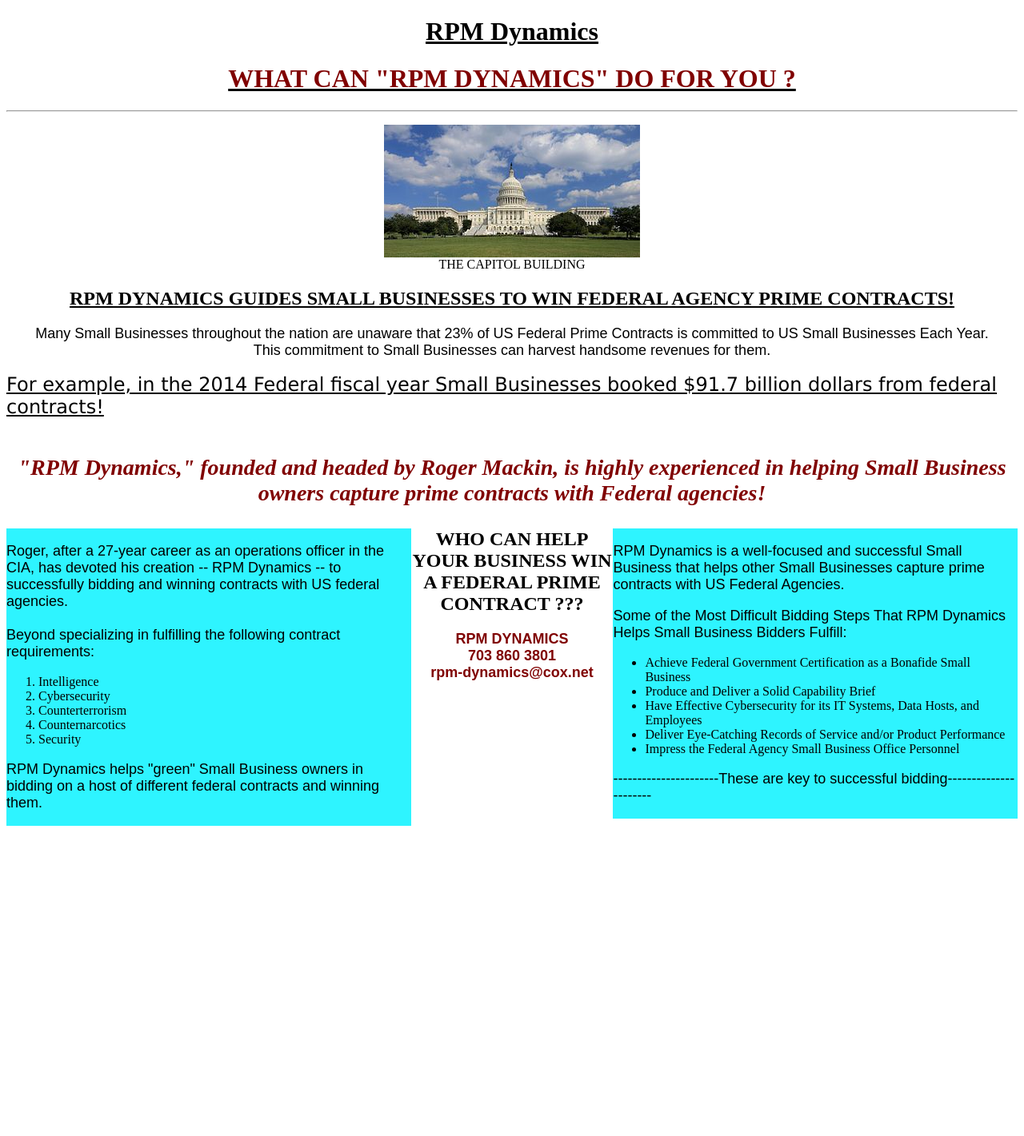
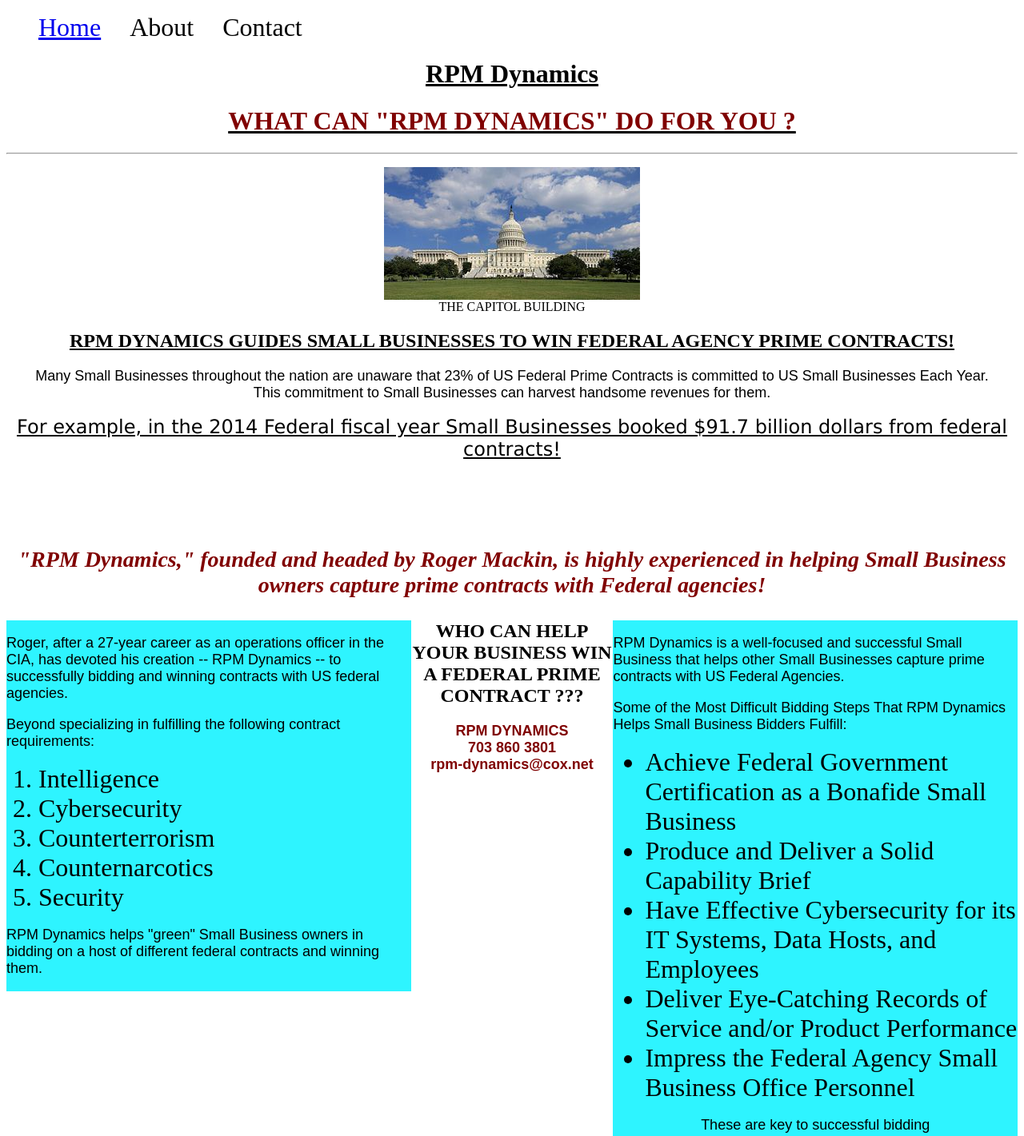
Before and after one commit to mackin27/mackin27five.github.io, a plain HTML site: page unit_3/index.html in a window 1280 px wide. Shown: the top 1421 px of the page at 80% size. Before the commit the page ends 1033 px from the top, so only its background shows below. Drawn offline with Linux system fonts and the light colour scheme.

Commit message:
1-1 with Maragaret Huang provided Additional Code Entreis
Showed me how to strengthen the layout.

```diff
--- a/unit_3/css/style.css
+++ b/unit_3/css/style.css
@@ -44,6 +44,8 @@ h3{
 	font-size: 24px;
 	font-stretch: ultra-expanded;
 	font-family: Verdana, sans-serif;
+	display: block;
+	padding-bottom: 80px;
 
 }
 
@@ -72,3 +74,16 @@ article{
 	font-size: 28px;
 	text-align: center;
 }
+
+li {
+	font-size: 32px;
+}
+
+.nav-links{
+	display: inline-block;
+	margin-right: 32px;
+}
+
+.mini-slogan {
+	text-align: center;
+}
--- a/unit_3/index.html
+++ b/unit_3/index.html
@@ -10,6 +10,13 @@
 <body>
 
 	<header>
+		<nav>
+			<ul>
+				<li class="nav-links"><a href="#">Home</a></li>
+				<li class="nav-links">About</li>
+				<li class="nav-links">Contact</li>
+			</ul>
+		</nav>
 		<h1>RPM Dynamics</h1>
 
 
@@ -41,9 +48,10 @@
 
 		</article>
 
+		<article>
 			<a id="liner">For example, in the 2014 Federal fiscal year Small Businesses booked $91.7 billion dollars from federal contracts!</a>
-			<br>
-			<br>
+		</article>
+
 
 
 	</section>
@@ -51,9 +59,9 @@
 
 	<aside class="left">
 
-		<p>Roger, after a 27-year career as an operations officer in the CIA, has devoted his creation  -- RPM Dynamics --  to successfully bidding and winning contracts with US federal agencies. <br><br>
+		<p>Roger, after a 27-year career as an operations officer in the CIA, has devoted his creation  -- RPM Dynamics --  to successfully bidding and winning contracts with US federal agencies.</p>
 
-		Beyond specializing in fulfilling the following contract requirements:
+		<p>Beyond specializing in fulfilling the following contract requirements:</p>
 		<ol>
 			<li>Intelligence</li>
 			<li>Cybersecurity</li>
@@ -79,7 +87,7 @@
 			<li>Impress the Federal Agency Small Business Office Personnel</li>
 
 		</ul>
-			<p>----------------------These are key to successful bidding----------------------</p>
+			<p class="mini-slogan">These are key to successful bidding</p>
 
 	</section>
 
```
